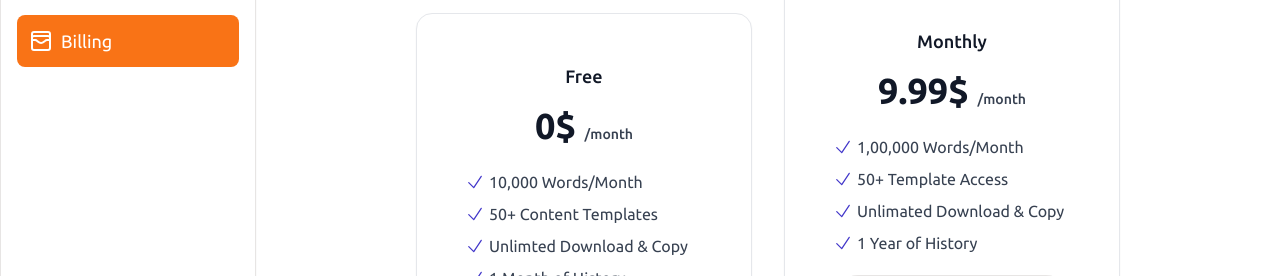
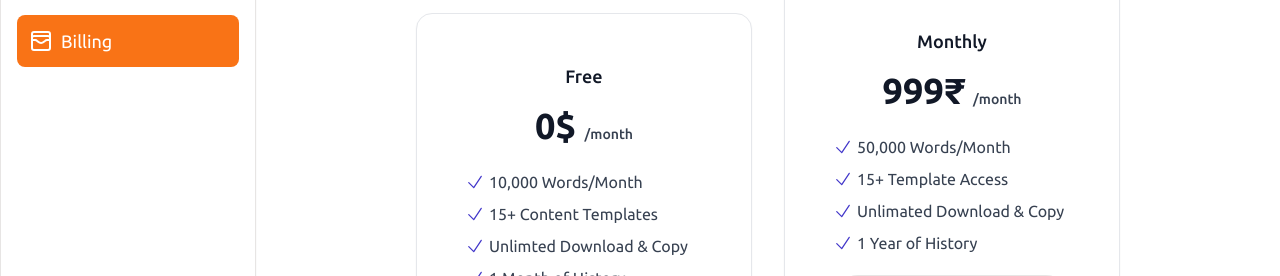
Before and after one commit to parveshsaini/gemini-sass, a Next.js app: page /dashboard/billing in a window 1280 px wide. Shown: the part 208-484 px from the top of the page. Built offline with nearby package versions, Linux system fonts and the light colour scheme; no server answers.

Commit message:
fix: billing plan

```diff
--- a/app/dashboard/_components/Usage.tsx
+++ b/app/dashboard/_components/Usage.tsx
@@ -61,10 +61,12 @@ const Usage = () => {
           {totalUsage}/{totalCredits} credits used
         </h2>
       </div>
+      <Link href={'/dashboard/billing'}>
       <Button variant={"secondary"} className="w-full my-3 text-primary">
-        <Link href={'/dashboard/billing'}>Upgrade</Link>
+        Upgrade
 
       </Button>
+      </Link>
     </div>
   );
 };
--- a/app/dashboard/billing/page.tsx
+++ b/app/dashboard/billing/page.tsx
@@ -58,9 +58,10 @@ function billing() {
       handler: async (res: any) => {
         console.log(res);
         if (res) {
-          SaveSubcription(res?.razorpay_payment_id);
-          setUserSubscription(true);
-          setTotalUsage(0)
+          SaveSubcription(res?.razorpay_payment_id).then(()=> {
+            setUserSubscription(true);
+            setTotalUsage(0)
+          });
         }
         setLoading(false);
       },
@@ -156,7 +157,7 @@ function billing() {
                   />
                 </svg>
 
-                <span className="text-gray-700"> 50+ Content Templates </span>
+                <span className="text-gray-700"> 15+ Content Templates </span>
               </li>
 
               <li className="flex items-center gap-1">
@@ -221,7 +222,7 @@ function billing() {
               <p className="mt-2 sm:mt-4">
                 <strong className="text-3xl font-bold text-gray-900 sm:text-4xl">
                   {" "}
-                  9.99${" "}
+                  999₹{" "}
                 </strong>
 
                 <span className="text-sm font-medium text-gray-700">
@@ -247,7 +248,7 @@ function billing() {
                   />
                 </svg>
 
-                <span className="text-gray-700"> 1,00,000 Words/Month </span>
+                <span className="text-gray-700"> 50,000 Words/Month </span>
               </li>
 
               <li className="flex items-center gap-1">
@@ -266,7 +267,7 @@ function billing() {
                   />
                 </svg>
 
-                <span className="text-gray-700"> 50+ Template Access </span>
+                <span className="text-gray-700"> 15+ Template Access </span>
               </li>
 
               <li className="flex items-center gap-1">
```
